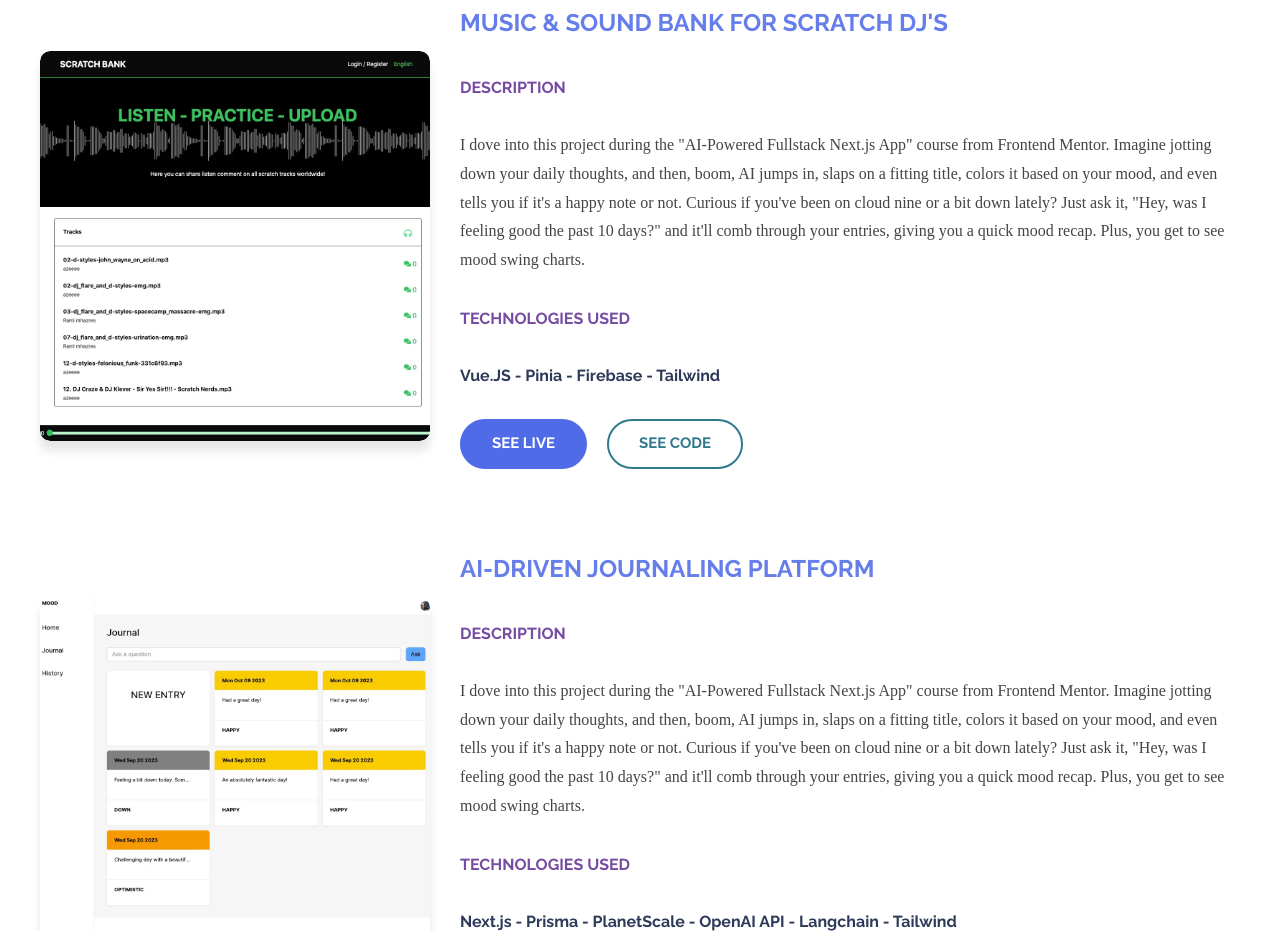
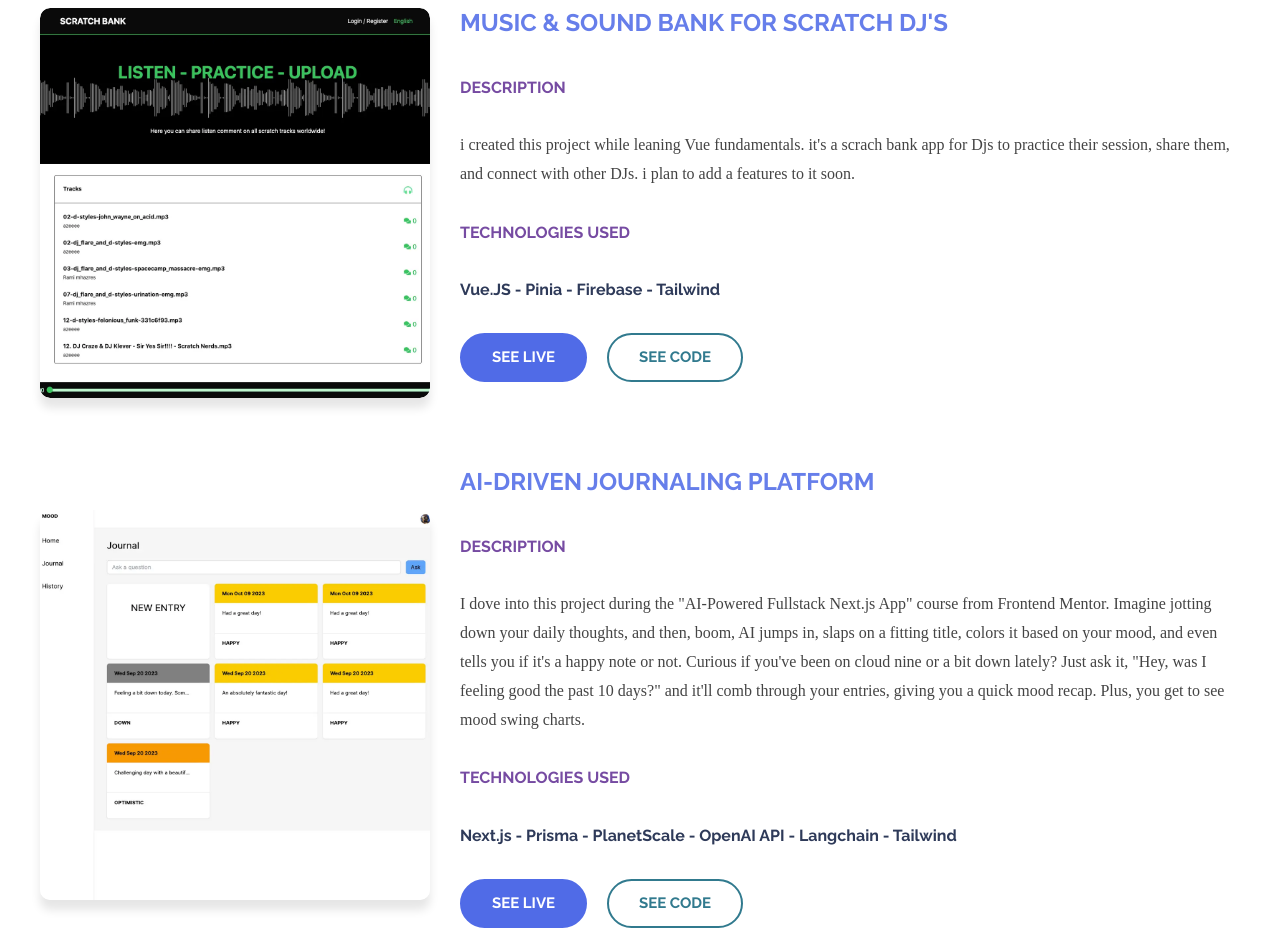
Before and after one commit to SupaFlava/my_portfolio, a website: page index.html in a window 1280 px wide. Shown: the part 1577-2508 px from the top of the page. Drawn offline with Linux system fonts and the light colour scheme.

Commit message:
scratch bank added

```diff
--- a/index.html
+++ b/index.html
@@ -181,20 +181,15 @@
             />
           </picture>
         </div>
-
+        <!--Scratch bank-->
         <div class="project__details">
           <h2 class="heading-secondary">Music & Sound bank for scratch dj's</h2>
           <h3 class="project__details_title details_title">Description</h3>
 
           <p class="project__details__description">
-            I dove into this project during the "AI-Powered Fullstack Next.js
-            App" course from Frontend Mentor. Imagine jotting down your daily
-            thoughts, and then, boom, AI jumps in, slaps on a fitting title,
-            colors it based on your mood, and even tells you if it's a happy
-            note or not. Curious if you've been on cloud nine or a bit down
-            lately? Just ask it, "Hey, was I feeling good the past 10 days?" and
-            it'll comb through your entries, giving you a quick mood recap.
-            Plus, you get to see mood swing charts.
+            i created this project while leaning Vue fundamentals. it's a scrach
+            bank app for Djs to practice their session, share them, and connect
+            with other DJs. i plan to add a features to it soon.
           </p>
 
           <h3 class="project__details_title details_title">
@@ -207,13 +202,13 @@
           <div class="project__links">
             <a
               target="_blank"
-              href="https://nextjs-ai-feels.vercel.app"
+              href="https://scratch-bank.vercel.app"
               class="btn btn--blue"
               >see Live</a
             >
             <a
               target="_blank"
-              href="https://github.com/SupaFlava/nextjs-ai"
+              href="https://github.com/SupaFlava/music"
               class="btn btn--white"
             >
               see Code</a
```
